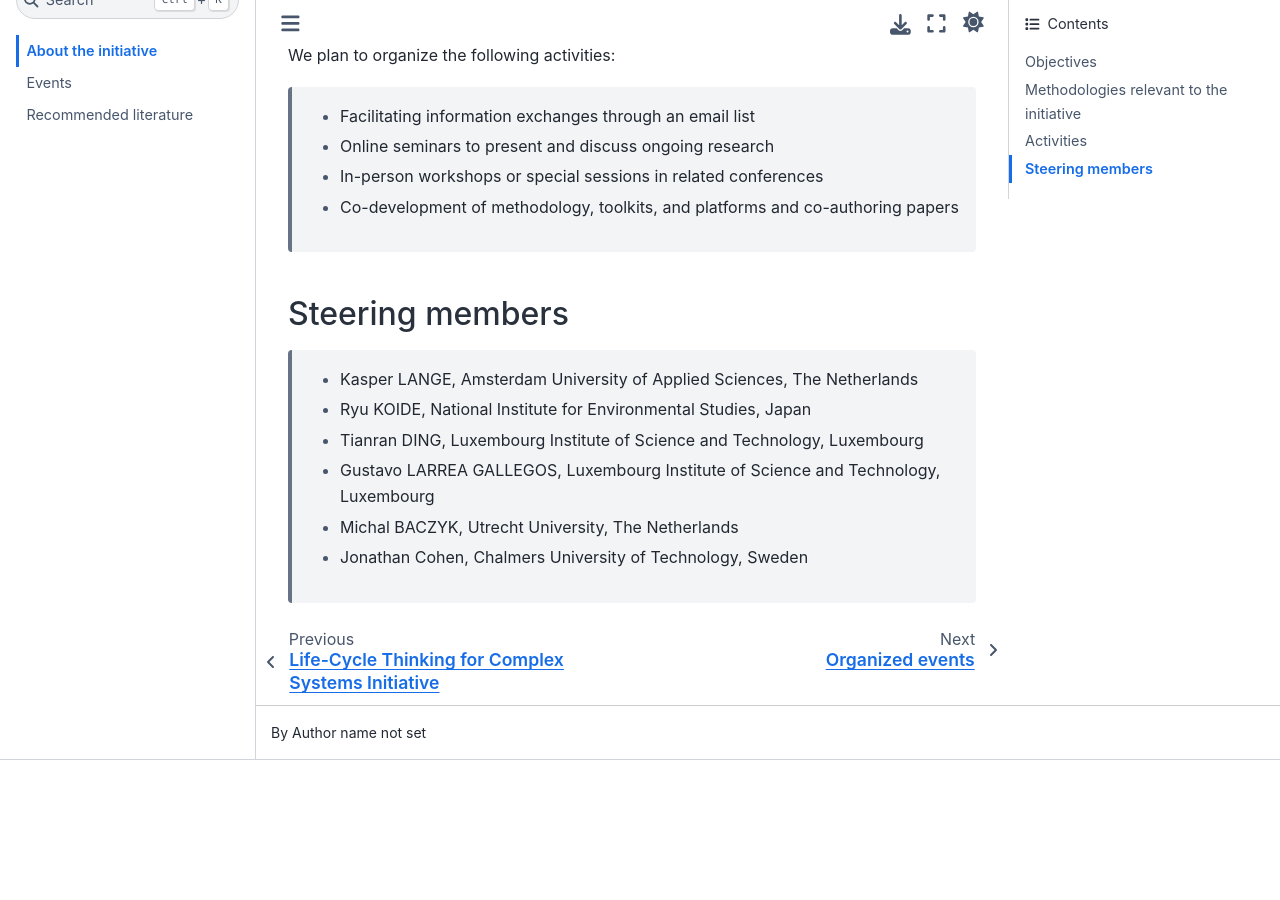
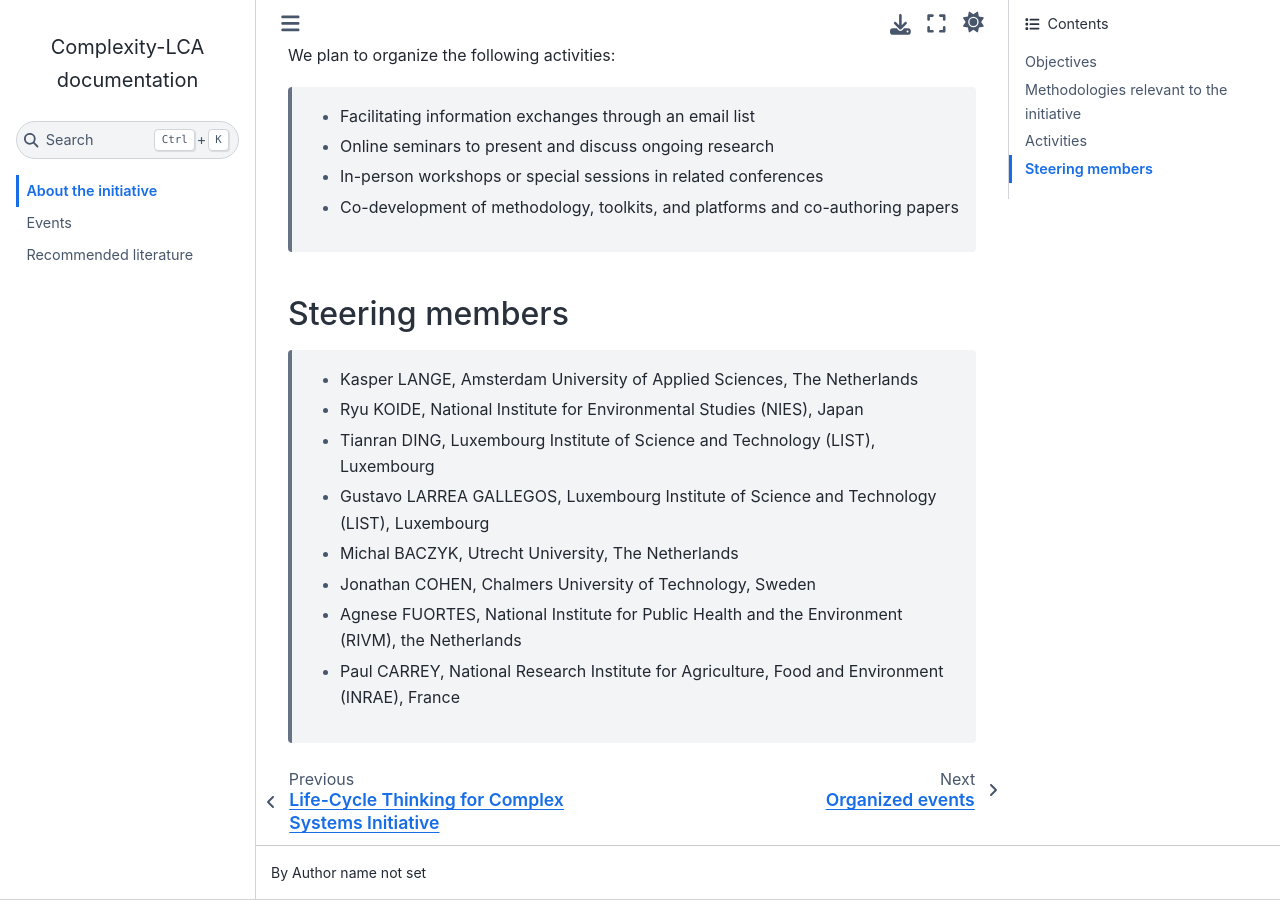
Before and after one commit to ComplexityLCA/complexitylca.github.io, a Sphinx documentation site: the page built from source/about.rst, in a window 1280 px wide and 900 px high, scrolled down 1271 px. Built offline with Sphinx 7.4.7 and the Sphinx Book theme 1.1.4, drawn with Linux system fonts in a browser that asks for light colours; before the commit the page ends 2031 px from its top, so only the background shows below that.

Commit message:
Revise steering members' details and add new members
Updated affiliations for steering members and added new members.

```diff
--- a/source/about.rst
+++ b/source/about.rst
@@ -44,8 +44,10 @@ Steering members
 ----------------
 
     * Kasper LANGE, Amsterdam University of Applied Sciences, The Netherlands
-    * Ryu KOIDE, National Institute for Environmental Studies, Japan
-    * Tianran DING, Luxembourg Institute of Science and Technology, Luxembourg
-    * Gustavo LARREA GALLEGOS, Luxembourg Institute of Science and Technology, Luxembourg
+    * Ryu KOIDE, National Institute for Environmental Studies (NIES), Japan
+    * Tianran DING, Luxembourg Institute of Science and Technology (LIST), Luxembourg
+    * Gustavo LARREA GALLEGOS, Luxembourg Institute of Science and Technology (LIST), Luxembourg
     * Michal BACZYK, Utrecht University, The Netherlands
-    * Jonathan Cohen, Chalmers University of Technology, Sweden
+    * Jonathan COHEN, Chalmers University of Technology, Sweden
+    * Agnese FUORTES, National Institute for Public Health and the Environment (RIVM), the Netherlands
+    * Paul CARREY, National Research Institute for Agriculture, Food and Environment (INRAE), France
```
